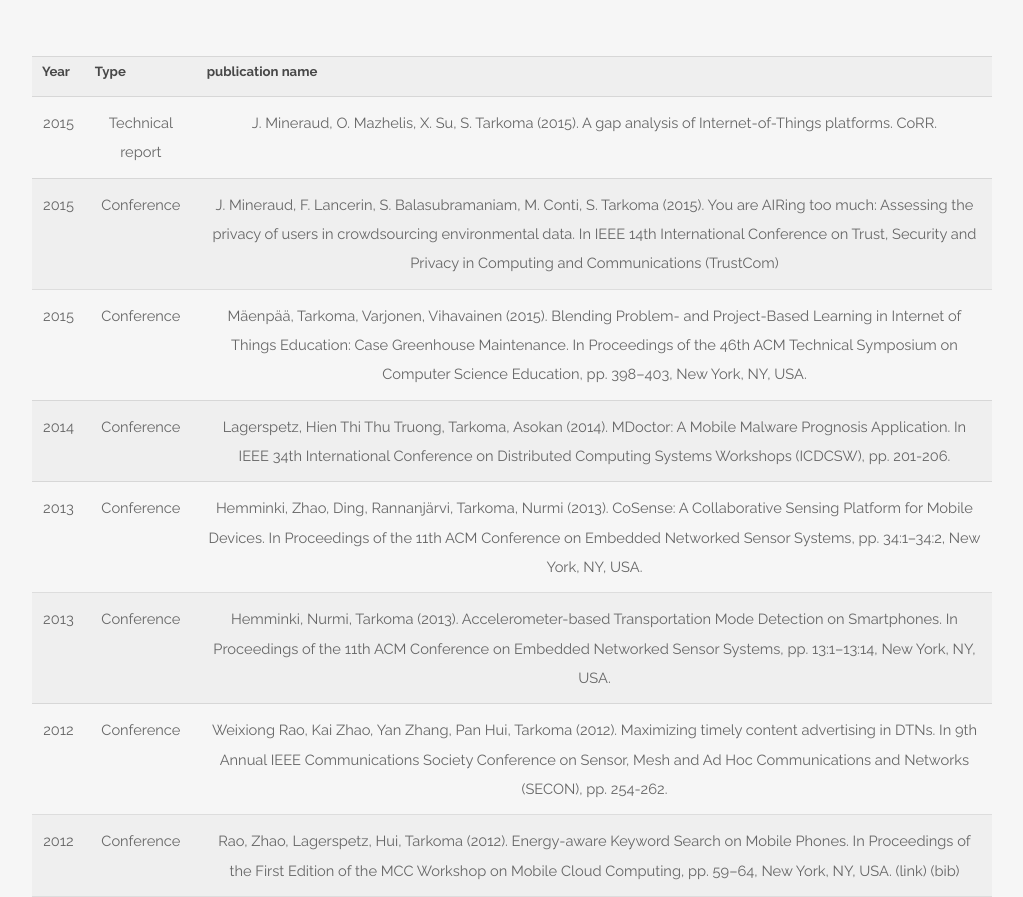
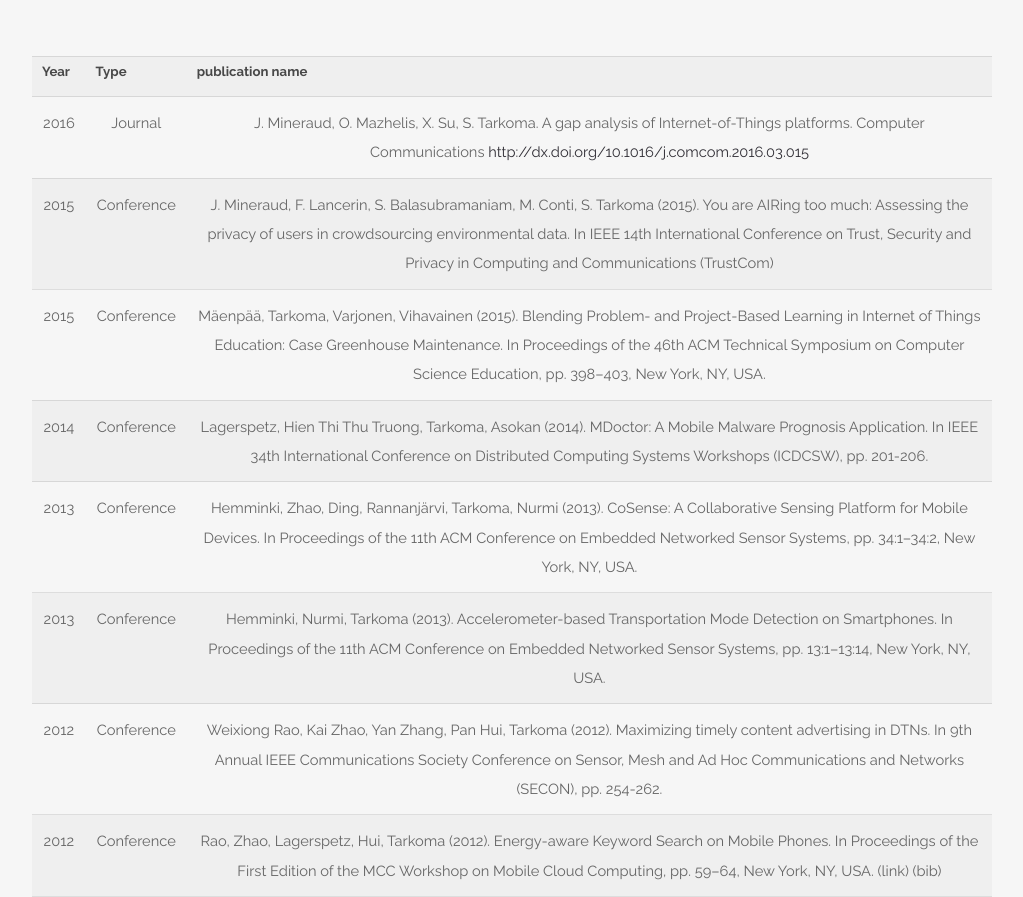
Before and after one commit to uh-cs-iotlab/iotlab-html, a website: page public/index.html in a window 1280 px wide. Shown: the part 2528-3425 px from the top of the page, without its empty margins (128-1151 px from the left). Drawn offline with Linux system fonts and the light colour scheme.

Commit message:
Updated the reference for the IoT platform gap analysis

```diff
--- a/public/index.html
+++ b/public/index.html
@@ -146,7 +146,7 @@ We believe that students do not learn simply by lecturing, but through active pa
 						<tr>
 						  <th>Year</th><th>Type</th><th>publication name</th>
 						</tr>
-					<tr><td>2015</td><td>Technical report</td><td>J. Mineraud, O. Mazhelis, X. Su, S. Tarkoma (2015). A gap analysis of Internet-of-Things platforms. CoRR.</td></tr>
+					<tr><td>2016</td><td>Journal</td><td>J. Mineraud, O. Mazhelis, X. Su, S. Tarkoma. A gap analysis of Internet-of-Things platforms. Computer Communications <a href="http://dx.doi.org/10.1016/j.comcom.2016.03.015">http://dx.doi.org/10.1016/j.comcom.2016.03.015</a></td></tr>
 <tr><td>2015</td><td>Conference</td><td>J. Mineraud, F. Lancerin, S. Balasubramaniam, M. Conti, S. Tarkoma (2015). You are AIRing too much: Assessing the privacy of users in crowdsourcing environmental data. In IEEE 14th International Conference on Trust, Security and Privacy in Computing and Communications (TrustCom)</td></tr>
 <tr><td>2015</td><td>Conference</td><td>Mäenpää, Tarkoma, Varjonen, Vihavainen (2015). Blending Problem- and Project-Based Learning in Internet of Things Education: Case Greenhouse Maintenance. In Proceedings of the 46th ACM Technical Symposium on Computer Science Education, pp. 398–403, New York, NY, USA.</td></tr>
 <tr><td>2014</td><td>Conference</td><td>Lagerspetz, Hien Thi Thu Truong, Tarkoma, Asokan (2014). MDoctor: A Mobile Malware Prognosis Application. In IEEE 34th International Conference on Distributed Computing Systems Workshops (ICDCSW), pp. 201-206. </td></tr>
```
